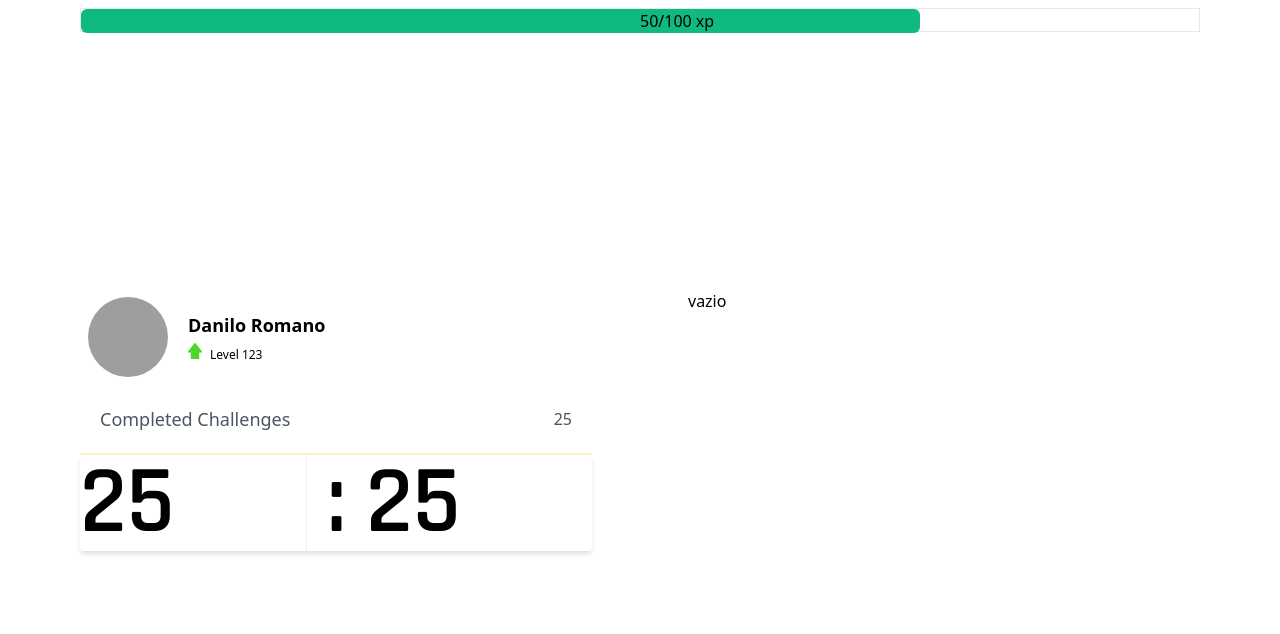
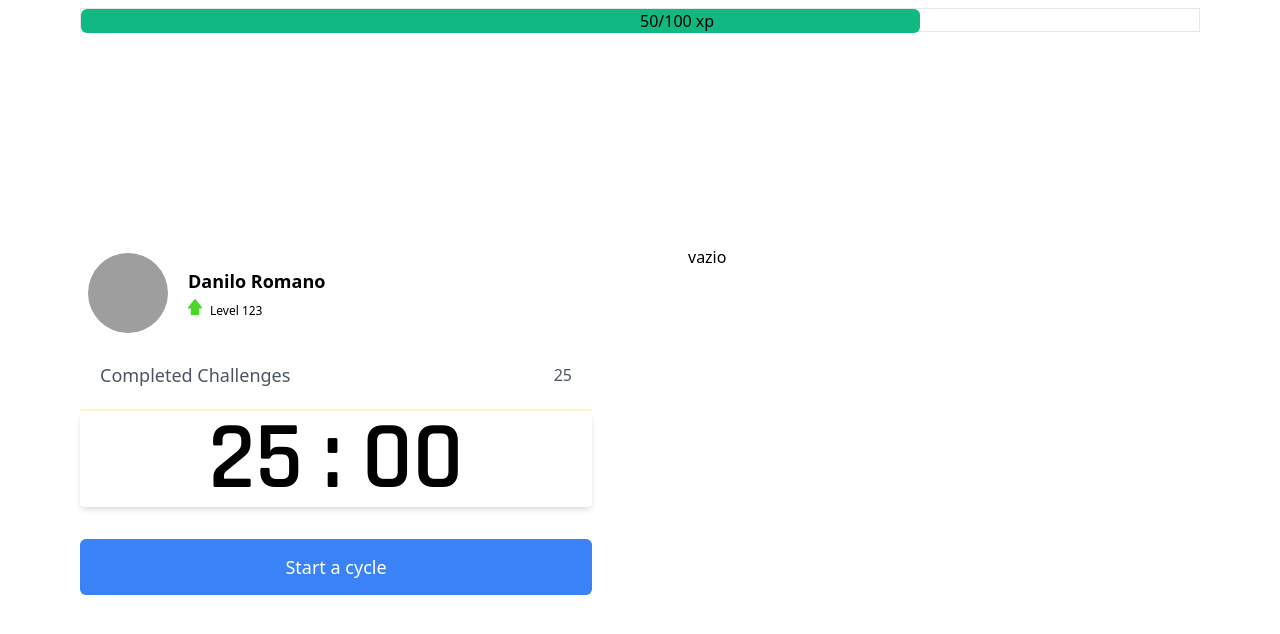
Before and after one commit to risaddex/nlw-moveit, a Next.js app: page / in a window 1280 px wide. Shown: the top 634 px of the page. Built offline with nearby package versions, Linux system fonts and the light colour scheme; grey boxes are pictures that could not be loaded.

Commit message:
Added countdown

```diff
--- a/src/components/Countdown/index.tsx
+++ b/src/components/Countdown/index.tsx
@@ -1,18 +1,68 @@
+import React, { useEffect, useState } from 'react'
+
 export const Countdown = () => {
+  const [time, setTime] = useState(25 * 60)
+  const [active, setActive] = useState(false)
+
+  const minutes = Math.floor(time / 60)
+  const seconds = time % 60
+
+  const [minLeft, minRight] = String(minutes)
+    .padStart(2, '0')
+    .split('')
+  const [secLeft, secRight] = String(seconds)
+    .padStart(2, '0')
+    .split('')
+
+  useEffect(() => {
+    if (time > 0 && active) {
+      setTimeout(() => {
+        setTime(time - 1)
+      }, 1000)
+    }
+  }, [time, active])
+
+  const toggleCountdown = () => {
+    setActive(!active)
+  }
 
   return (
-    <div className="container flex items-center font-raj font-semibold">
+    <>
+      <Clock
+        minLeft={minLeft}
+        minRight={minRight}
+        secLeft={secLeft}
+        secRight={secRight}
+      />
+      <Button toggleCount={toggleCountdown} />
+    </>
+  )
+}
+
+const Clock = ({ minLeft, minRight, secLeft, secRight }) => {
+  return (
+    <div className="container flex items-center justify-evenly font-raj font-semibold">
       <div className="flex-grow flex justify-center shadow-md rounded lg:text-9xl text-8xl">
         <div className="count-container">
-          <span>2</span>
-          <span>5</span>
+          <span>{minLeft}</span>
+          <span>{minRight}</span>
         </div>
-        <span className="mx-5">:</span>
-        <div className="flex-grow">
-          <span>2</span>
-          <span>5</span>
+        <span className="px-5">:</span>
+        <div className="count-container">
+          <span>{secLeft}</span>
+          <span>{secRight}</span>
         </div>
       </div>
     </div>
   )
 }
+
+const Button = ({ toggleCount }) => (
+  <button
+    type="button"
+    onClick={toggleCount}
+    className="text-white text-lg rounded-md w-full h-14 flex mt-8 justify-center items-center bg-blue-500 hover:bg-blue-800 transition"
+  >
+    Start a cycle
+  </button>
+)
--- a/src/pages/_document.tsx
+++ b/src/pages/_document.tsx
@@ -4,6 +4,7 @@ export default class myDocument extends Document {
     return (
       <Html>
         <Head>
+          <link rel="shortcut icon" href="favicon.png" type="image/png"/>
           <link rel="preconnect" href="https://fonts.gstatic.com" />
           <link
             href="https://fonts.googleapis.com/css2?family=Inter:wght@400;500;600&family=Rajdhani:wght@500;600&display=swap"
--- a/src/styles/global.css
+++ b/src/styles/global.css
@@ -9,14 +9,3 @@ html, body {
   padding: 0;
   margin: 0;
 }
-
-@layer components {
-  .count-container:first-child {
-    border-right: 1px solid #f0f1f2;
-    @apply flex-grow;
-  }
-  .count-container:last-child {
-    border-left: 1px solid #f0f1f2;
-    @apply flex-grow;
-  }
-}
```
